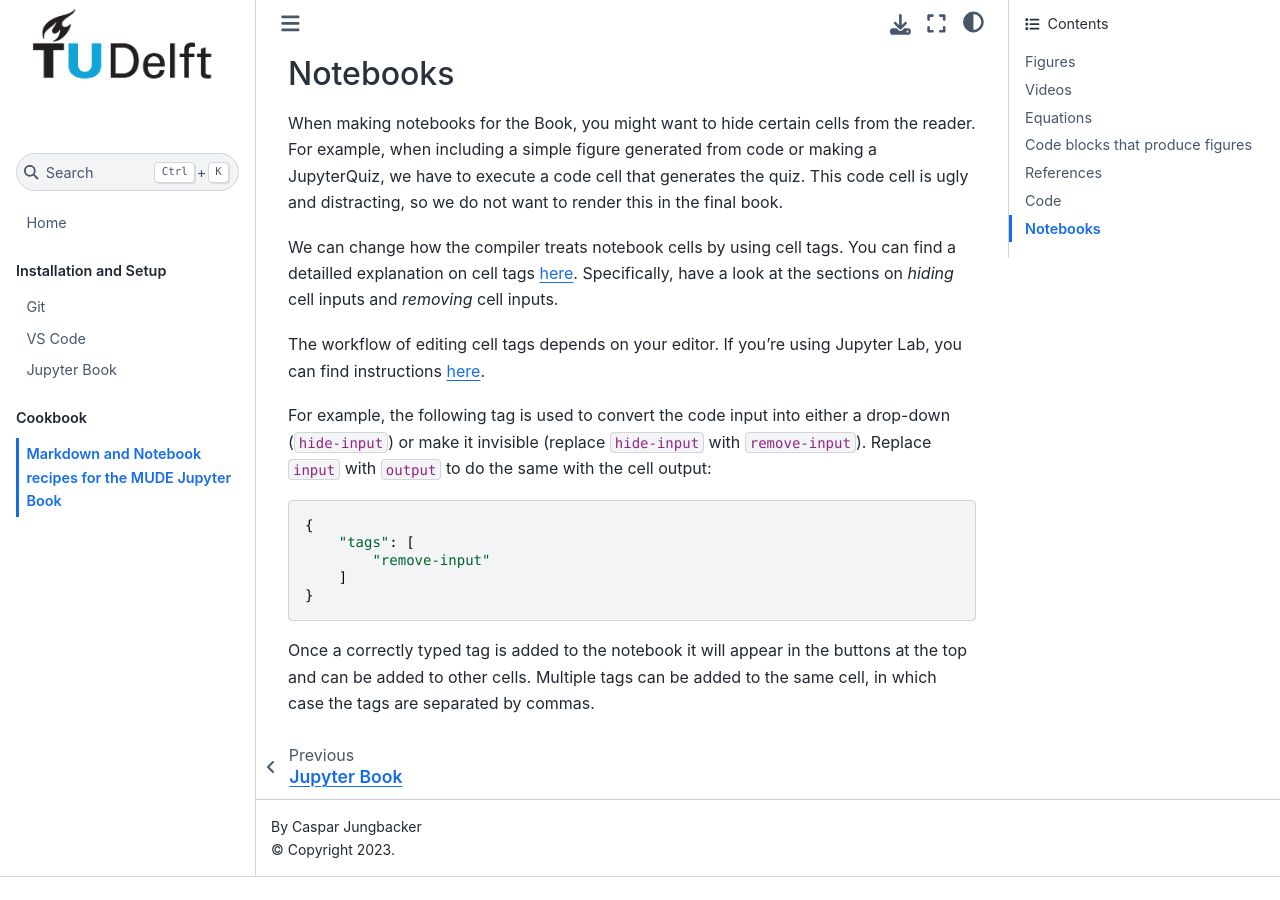
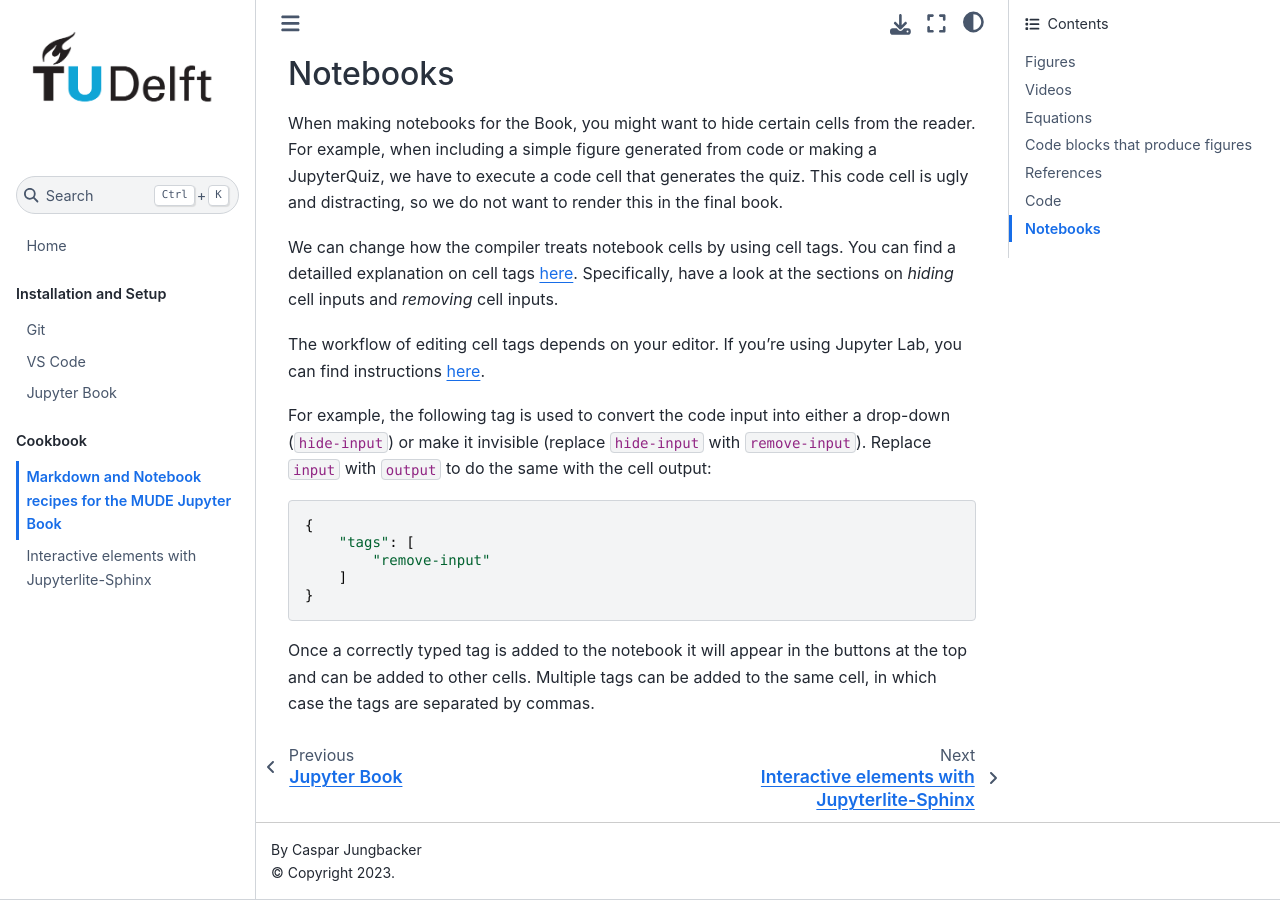
Before and after one commit to TeachBooks/mirror_teachbook_manual, a Jupyter Book: the page built from book/cookbook/recipes.md, in a window 1280 px wide and 900 px high, scrolled down 3914 px. Built offline with Jupyter Book 1.0.4 settings and Sphinx 7.4.7 and the Sphinx Book theme 1.1.4, drawn with Linux system fonts in a browser that asks for light colours; before the commit the page ends 4791 px from its top, so only the background shows below that.

Commit message:
Add Jupyterlite REPL example

````diff
--- a/book/_config.yml
+++ b/book/_config.yml
@@ -8,3 +8,6 @@
 sphinx:
   extra_extensions:
   - sphinx_inline_tabs
+  - jupyterlite_sphinx
+  config:
+    jupyterlite_config:  jupyterlite-config.json
--- a/book/_toc.yml
+++ b/book/_toc.yml
@@ -10,3 +10,4 @@
   - caption: Cookbook
     chapters:
     - file: cookbook/recipes.md
+    - file: cookbook/jupyterlite.md
--- /dev/null
+++ b/book/cookbook/jupyterlite.md
@@ -0,0 +1,9 @@
+# Interactive elements with Jupyterlite-Sphinx
+
+```{eval-rst}
+.. replite::
+   :kernel: python
+   :height: 600px
+
+    print("test")
+```
````
Also changed, not shown: jupyterlite-config.json (added, +8 -0 lines).
